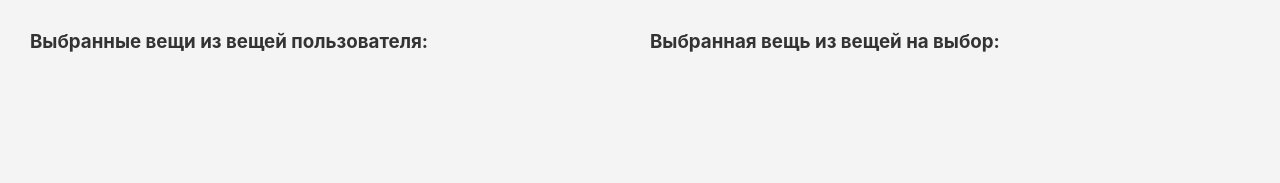
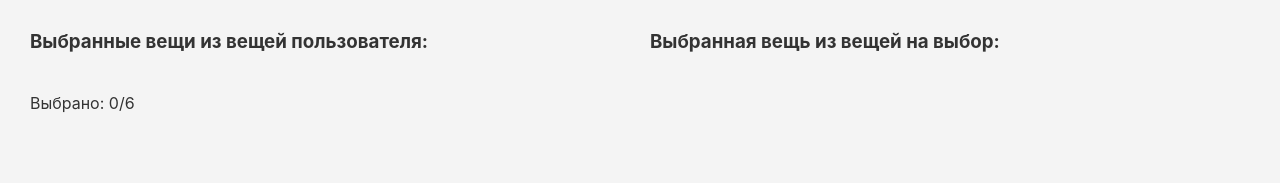
Before and after one commit to TearsOprah/test-task-frontend, a Vue app: page / in a window 1280 px wide. Shown: the top 183 px of the page. Built offline with nearby package versions, Linux system fonts and the light colour scheme.

Commit message:
feat: добавить счетчик выбранных элементов

```diff
--- a/src/assets/locales/ru.json
+++ b/src/assets/locales/ru.json
@@ -3,6 +3,7 @@
     "ItemListUserTitle": "Вещи пользователя",
     "ItemListForSelectTitle": "Вещи на выбор",
     "SelectedUserItemTitle": "Выбранные вещи из вещей пользователя:",
-    "SelectedItemTitle": "Выбранная вещь из вещей на выбор: "
+    "SelectedItemTitle": "Выбранная вещь из вещей на выбор:",
+    "SelectedText": "Выбрано: "
   }
 }
--- a/src/components/SelectedItems.vue
+++ b/src/components/SelectedItems.vue
@@ -6,6 +6,9 @@
         {{ item.name }}
       </li>
     </ul>
+    <span v-if="limit !== Infinity"
+      >{{ this.$t('InventoryPage.SelectedText') }}{{ items.length }}/{{ limit }}</span
+    >
   </div>
 </template>
 
@@ -19,6 +22,10 @@ export default {
     title: {
       type: String,
       default: null
+    },
+    limit: {
+      type: Number,
+      default: Infinity
     }
   }
 }
--- a/src/pages/InventoryPage.vue
+++ b/src/pages/InventoryPage.vue
@@ -4,6 +4,7 @@
       <SelectedItems
         :items="selectedLeftItems"
         :title="this.$t('InventoryPage.SelectedUserItemTitle')"
+        :limit="6"
       />
       <SelectedItems
         :items="selectedRightItem ? [selectedRightItem] : []"
```
